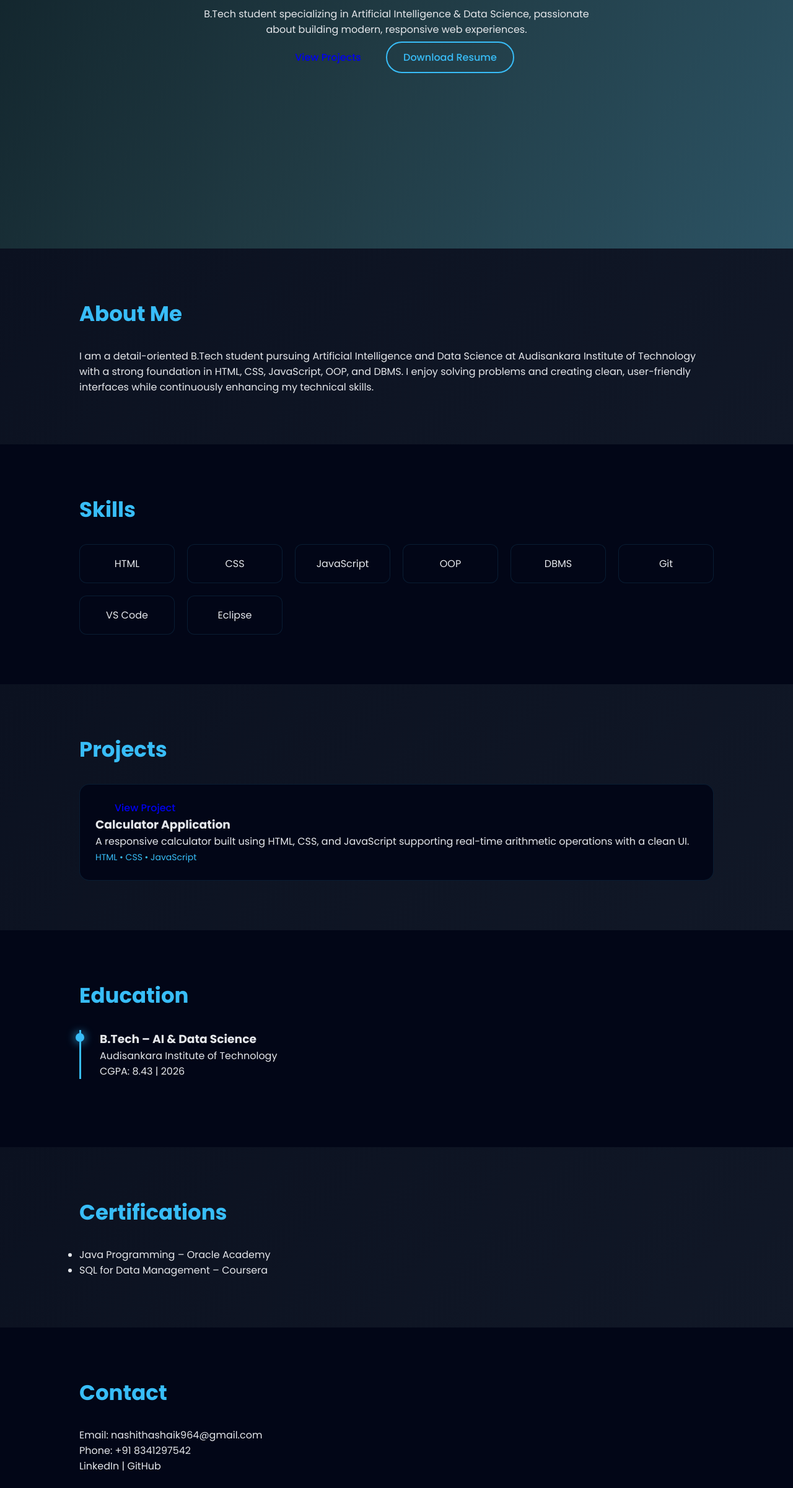
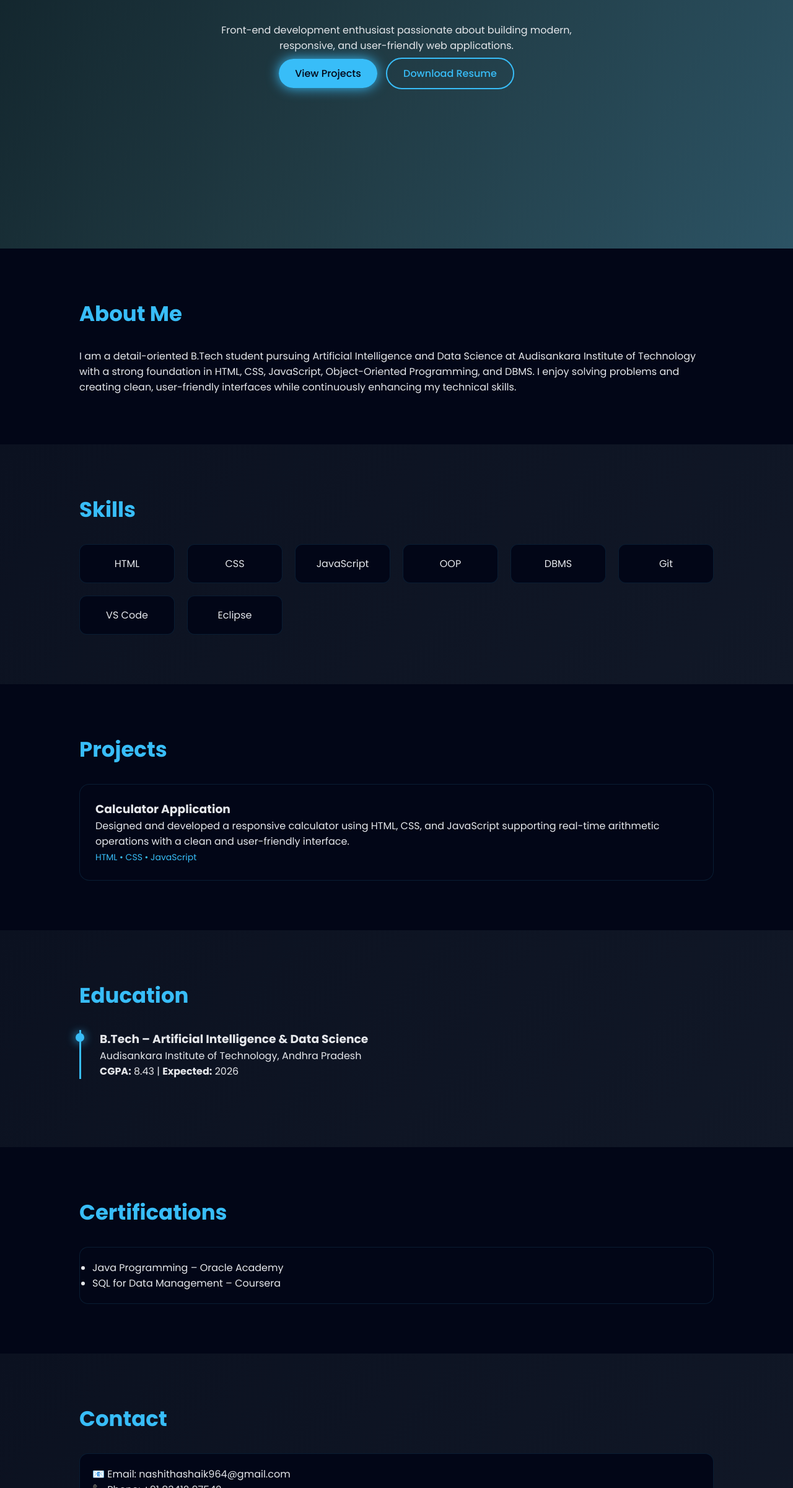
Before and after one commit to kranthi-kumar-2004/Portfolio, a plain HTML site: page index.html in a window 1280 px wide. Shown: the part 399-2800 px from the top of the page at 62% size. Drawn offline with Linux system fonts and the light colour scheme.

Commit message:
Update index.html

```diff
--- a/index.html
+++ b/index.html
@@ -1,113 +1,116 @@
 <!DOCTYPE html>
 <html lang="en">
 <head>
-  <meta charset="UTF-8">
+  <meta charset="UTF-8" />
   <title>Nashitha | Portfolio</title>
-  <meta name="viewport" content="width=device-width, initial-scale=1.0">
+  <meta name="viewport" content="width=device-width, initial-scale=1.0" />
 
-  <!-- Fonts -->
+  <!-- Google Font -->
   <link href="https://fonts.googleapis.com/css2?family=Poppins:wght@400;500;600;700&display=swap" rel="stylesheet">
 
-  <link rel="stylesheet" href="style.css">
+  <link rel="stylesheet" href="style.css" />
 </head>
 <body>
 
-<!-- BACKGROUND GRADIENT -->
-<div class="bg-gradient"></div>
+<!-- ================= HERO ================= -->
+<section class="hero reveal">
+  <h1 class="reveal">Nashitha <span>Shaik</span></h1>
+  <h2 class="reveal">B.Tech | AI & Data Science</h2>
 
-<!-- HERO -->
-<section class="hero">
-  <h1 class="reveal">Nashitha <span>Shaik</span></h1>
-  <h2 class="typing"></h2>
-
-  <p class="hero-text reveal">
-    B.Tech student specializing in Artificial Intelligence & Data Science,
-    passionate about building modern, responsive web experiences.
+  <p class="reveal">
+    Front-end development enthusiast passionate about building modern,
+    responsive, and user-friendly web applications.
   </p>
 
-  <div class="hero-buttons">
-    <a href="#projects" class="btn glow">View Projects</a>
-    <a href="resume.pdf" download class="btn outline">Download Resume</a>
+  <div class="hero-buttons reveal">
+    <a href="#projects" class="btn primary">View Projects</a>
+    <a href="resume.pdf" class="btn outline" download>Download Resume</a>
   </div>
 </section>
 
-<!-- ABOUT -->
-<section class="section reveal">
-  <h2>About Me</h2>
-  <p>
+<!-- ================= ABOUT ================= -->
+<section class="section reveal" id="about">
+  <h2 class="reveal">About Me</h2>
+  <p class="reveal">
     I am a detail-oriented B.Tech student pursuing Artificial Intelligence and
     Data Science at Audisankara Institute of Technology with a strong foundation
-    in HTML, CSS, JavaScript, OOP, and DBMS. I enjoy solving problems and creating
-    clean, user-friendly interfaces while continuously enhancing my technical skills.
+    in HTML, CSS, JavaScript, Object-Oriented Programming, and DBMS.
+    I enjoy solving problems and creating clean, user-friendly interfaces
+    while continuously enhancing my technical skills.
   </p>
 </section>
 
-<!-- SKILLS -->
-<section class="section dark reveal">
-  <h2>Skills</h2>
+<!-- ================= SKILLS ================= -->
+<section class="section reveal" id="skills">
+  <h2 class="reveal">Skills</h2>
 
   <div class="skills">
-    <div class="skill-card">HTML</div>
-    <div class="skill-card">CSS</div>
-    <div class="skill-card">JavaScript</div>
-    <div class="skill-card">OOP</div>
-    <div class="skill-card">DBMS</div>
-    <div class="skill-card">Git</div>
-    <div class="skill-card">VS Code</div>
-    <div class="skill-card">Eclipse</div>
+    <div class="skill-card reveal">HTML</div>
+    <div class="skill-card reveal">CSS</div>
+    <div class="skill-card reveal">JavaScript</div>
+    <div class="skill-card reveal">OOP</div>
+    <div class="skill-card reveal">DBMS</div>
+    <div class="skill-card reveal">Git</div>
+    <div class="skill-card reveal">VS Code</div>
+    <div class="skill-card reveal">Eclipse</div>
   </div>
 </section>
 
-<!-- PROJECTS -->
+<!-- ================= PROJECTS ================= -->
 <section class="section reveal" id="projects">
-  <h2>Projects</h2>
+  <h2 class="reveal">Projects</h2>
 
-  <div class="project-card">
-    <div class="project-overlay">
-      <a href="#" class="btn small glow">View Project</a>
-    </div>
+  <div class="project-card reveal">
     <h3>Calculator Application</h3>
     <p>
-      A responsive calculator built using HTML, CSS, and JavaScript
-      supporting real-time arithmetic operations with a clean UI.
+      Designed and developed a responsive calculator using HTML, CSS,
+      and JavaScript supporting real-time arithmetic operations with
+      a clean and user-friendly interface.
     </p>
     <span>HTML • CSS • JavaScript</span>
   </div>
 </section>
 
-<!-- EDUCATION -->
-<section class="section dark reveal">
-  <h2>Education</h2>
+<!-- ================= EDUCATION ================= -->
+<section class="section reveal" id="education">
+  <h2 class="reveal">Education</h2>
 
   <div class="timeline">
-    <div class="line"></div>
-    <div class="timeline-item">
-      <h3>B.Tech – AI & Data Science</h3>
-      <p>Audisankara Institute of Technology</p>
-      <span>CGPA: 8.43 | 2026</span>
+    <div class="timeline-item reveal">
+      <h3>B.Tech – Artificial Intelligence & Data Science</h3>
+      <p>Audisankara Institute of Technology, Andhra Pradesh</p>
+      <p><strong>CGPA:</strong> 8.43 | <strong>Expected:</strong> 2026</p>
     </div>
   </div>
 </section>
 
-<!-- CERTIFICATIONS -->
-<section class="section reveal">
-  <h2>Certifications</h2>
-  <ul class="cert-list">
-    <li>Java Programming – Oracle Academy</li>
-    <li>SQL for Data Management – Coursera</li>
-  </ul>
+<!-- ================= CERTIFICATIONS ================= -->
+<section class="section reveal" id="certifications">
+  <h2 class="reveal">Certifications</h2>
+
+  <div class="contact-box reveal">
+    <ul>
+      <li>Java Programming – Oracle Academy</li>
+      <li>SQL for Data Management – Coursera</li>
+    </ul>
+  </div>
 </section>
 
-<!-- CONTACT -->
-<section class="section dark reveal">
-  <h2>Contact</h2>
-  <p>Email: nashithashaik964@gmail.com</p>
-  <p>Phone: +91 8341297542</p>
-  <p>LinkedIn | GitHub</p>
+<!-- ================= CONTACT ================= -->
+<section class="section reveal" id="contact">
+  <h2 class="reveal">Contact</h2>
+
+  <div class="contact-box reveal">
+    <p>📧 Email: nashithashaik964@gmail.com</p>
+    <p>📞 Phone: +91 83412 97542</p>
+    <p>🔗 LinkedIn: Add your link</p>
+    <p>💻 GitHub: Add your link</p>
+  </div>
 </section>
 
-<footer>
-  <p>© 2026 Nashitha Shaik</p>
+<!-- ================= FOOTER ================= -->
+<footer class="reveal">
+  <p>© 2026 Nashitha Shaik. All Rights Reserved.</p>
 </footer>
 
 <script src="script.js"></script>
```
